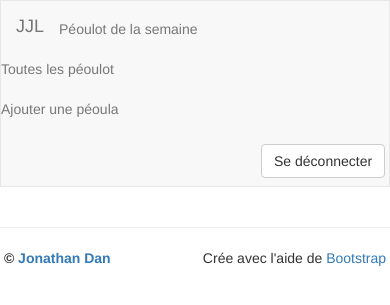
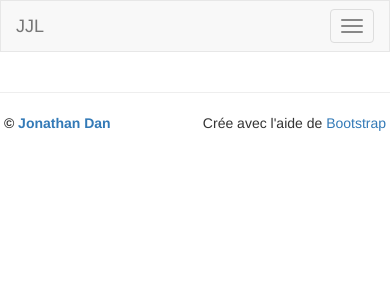
Before and after one commit to danjjl/jjl, a Django app: template templates/base.html in a window 390 px wide; the page is wider, and only the part inside the window is pictured. Shown: the top 305 px of that part. Run offline with Django 3.2, Linux system fonts and the light colour scheme; the template is opened without the code that fills it, so the values that code supplies are empty; some libraries are stand-ins or nearby versions.

Commit message:
On small screens collapse menu

```diff
--- a/templates/base.html
+++ b/templates/base.html
@@ -18,7 +18,16 @@
 
 	<body>
 		<div class="navbar navbar-default">
-			<a class="navbar-brand">JJL</a>
+			<div class="navbar-header">
+				<button type="button" class="navbar-toggle" data-toggle="collapse" data-target=".navbar-collapse">
+					<span class="sr-only">Toggle navigation</span>
+					<span class="icon-bar"></span>
+					<span class="icon-bar"></span>
+					<span class="icon-bar"></span>
+				</button>
+				<a class="navbar-brand" href="#">JJL</a>
+			</div>
+			<div class="collapse navbar-collapse">
 				<ul class="nav navbar-nav">
 					{% load activeTag %}
 					{% url 'liste' as liste %}
@@ -29,6 +38,7 @@
 					<li class="{% active request ajouter %}"><a href="{% url 'ajouter' %}">Ajouter une péoula</a></li>
 				</ul>
 				<span class="pull-right"><a class="navbar-btn btn btn-default" href="{% url 'logout' %}">Se déconnecter</a>&nbsp;</span>
+			</div>
 		</div>
 
 		<div class="container">
```
Lines whose indentation alone changed are shown as unchanged.
